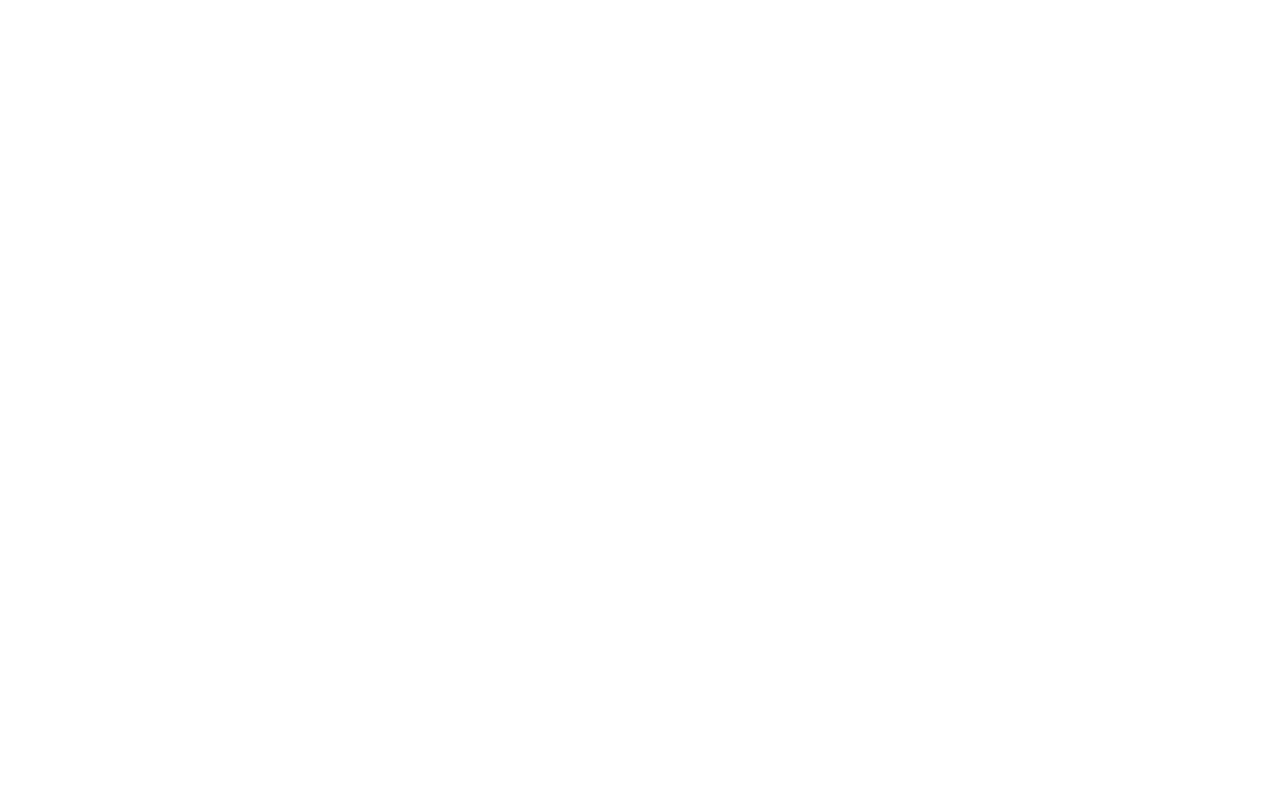
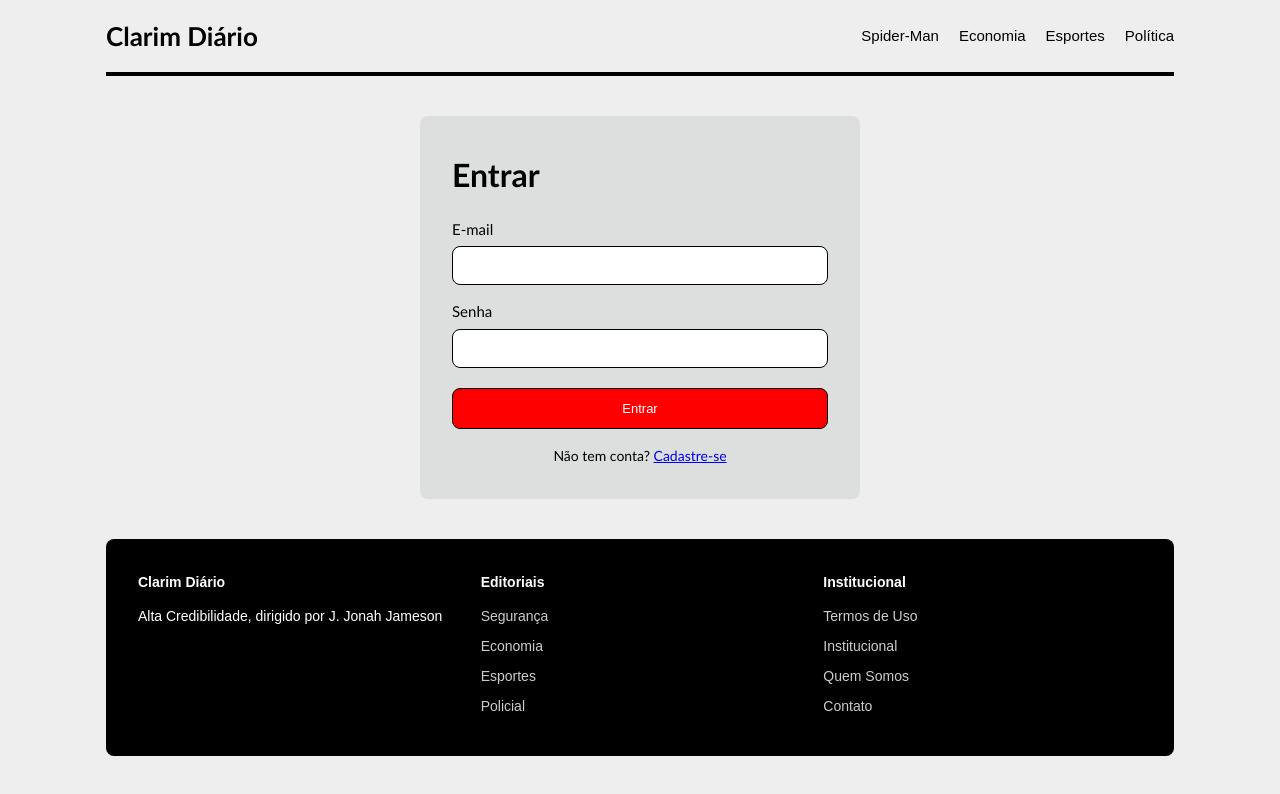
Before and after one commit to iamlusca/Newslatter, a website: page css/JS/Components/pages/login.html in a window 1280 px wide. Drawn offline with Linux system fonts and the light colour scheme.

Commit message:
Adicionada página de login e link com o cadastro

```diff
--- a/css/Components/form.css
+++ b/css/Components/form.css
@@ -31,7 +31,7 @@
 
 .formulario input:focus{
     outline: none;
-    border-color: var(--cor-texto);
+    border-color: var(--cor-destaque);
 }
 
 
--- /dev/null
+++ b/css/Components/login.css
@@ -0,0 +1,48 @@
+.principal-form {
+    display: flex;
+    justify-content: center;
+    padding: 40px 0;
+}
+
+.form {
+    background-color: var(--cor-card);
+    padding: 32px;
+    width: 100%;
+    max-width: 440px;
+    border-radius: var(--raio);
+}
+
+.form label {
+    font-size: 15px;
+    margin: 14px 0 4px;
+    display: block;
+}
+
+.form input{
+    width: 100%;
+    font-size: 15px;
+    padding: 10px;
+    border: 1px solid black;
+    border-radius: var(--raio);
+}
+
+.rodapeform {
+    text-align: center;
+    font-size: 14px;
+    margin-top: 15px;
+}
+
+.form button {
+    width: 100%;
+    margin-top: 20px;
+    padding: 12px;
+    border-radius: var(--raio);
+    cursor: pointer;
+    background-color: var(--cor-destaque);
+    color: #ffff;
+}
+
+.form input:focus{
+    outline: none;
+    border-color: var(--cor-destaque);
+}
--- a/css/JS/Components/pages/login.html
+++ b/css/JS/Components/pages/login.html
@@ -0,0 +1,34 @@
+<!DOCTYPE html>
+<html lang="pt-br">
+<head>
+    <meta charset="UTF-8">
+    <meta name="viewport" content="width=device-width, initial-scale=1.0">
+    <title>Login - Clarim Diário</title>
+
+    <link rel="stylesheet" href="../../../main.css">
+
+    <script src="../../components/site-header.js"></script>
+    <script src="../../components/site-footer.js"></script>
+    <script type="module" src="../pages/login.js"></script>
+</head>
+<body>
+    <site-header></site-header>
+    <main class="principal-form">
+        <form id="form-login" class="form">
+            <h1>Entrar</h1>
+            <label for="email">E-mail</label>
+            <input type="email" name="email" id="email" required>
+
+            <label for="senha">Senha</label>
+            <input type= "password" name="senha" id="senha" required>
+
+            <p id="aviso"></p>
+
+            <button type="submit" class="btn">Entrar</button>
+
+            <p class="rodapeform">Não tem conta? <a href="../pages/cadastro.html">Cadastre-se</a></p>
+        </form>
+    </main>
+     <site-footer></site-footer>
+</body>
+</html>
--- a/css/main.css
+++ b/css/main.css
@@ -11,4 +11,6 @@
 @import "components/box.css";
 @import "components/form.css";
 
-@import "../css/materia.css"
+@import "../css/materia.css";
+
+@import url("./components/login.css");
```
Also changed, not shown: css/JS/Components/pages/login.js (added).
